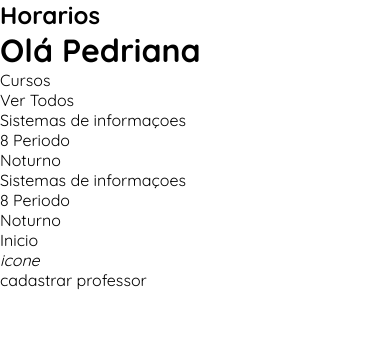
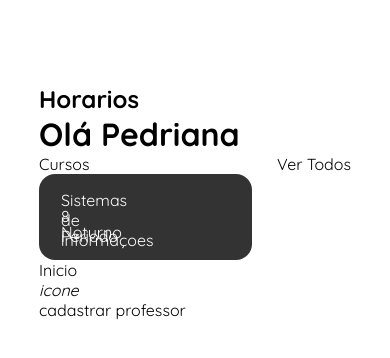
Before and after one commit to MatheusF99/login-screen, a React (Create React App) app: page / in a window 390 px wide. Shown: the top 358 px of the page. Built offline with nearby package versions, Linux system fonts and the light colour scheme.

Commit message:
mobile initialscreen style

```diff
--- a/src/App.css
+++ b/src/App.css
@@ -1,4 +1,8 @@
 .App{
     width: 100vw;
     height: 100vh;
+
+    display: flex;
+    justify-content: center;
+    align-items: center;
 }
--- a/src/App.js
+++ b/src/App.js
@@ -1,7 +1,7 @@
 import './App.css'
 import InitialPage from './pages/InitialPage/InitialPage';
 
-// import LoginPage from "./pages/LoginPage/LoginPage";
+import LoginPage from "./pages/LoginPage/LoginPage";
 
 
 function App() {
--- a/src/pages/InitialPage/InitialPage.js
+++ b/src/pages/InitialPage/InitialPage.js
@@ -1,21 +1,34 @@
 import React from 'react';
 
+import './initialPage.css'
 // import { Container } from './styles';
 
 function InitialPage() {
   return (
-    <div className="">
+    <div className="initial-div">
       <div className="div-title">
         <h2>Horarios</h2>
       </div>
 
-      <h1>Olá Pedriana</h1>
+      <h1 className='text-hello'>Olá Pedriana</h1>
+
+      <div className="info-courses">
+        <div className="title-courses">
+          <p>Cursos</p>
+          <span>Ver Todos</span>
+        </div>
 
         <div className="div-courses">
-        <p>Cursos</p>
-
-        <span>Ver Todos</span>
-
+          <div className="course">
+            <p>Sistemas de informaçoes</p>
+            <p>8 Periodo</p>
+            <p>Noturno</p>
+          </div>
+          {/* <div className="course">
+            <p>Sistemas de informaçoes</p>
+            <p>8 Periodo</p>
+            <p>Noturno</p>
+          </div>
           <div className="course">
             <p>Sistemas de informaçoes</p>
             <p>8 Periodo</p>
@@ -26,8 +39,13 @@ function InitialPage() {
             <p>8 Periodo</p>
             <p>Noturno</p>
           </div>
+          <div className="course">
+            <p>Sistemas de informaçoes</p>
+            <p>8 Periodo</p>
+            <p>Noturno</p>
+          </div> */}
         </div>
-
+      </div>
       <p>Inicio</p>
 
       <div className="div-register">
--- /dev/null
+++ b/src/pages/InitialPage/initialPage.css
@@ -0,0 +1,58 @@
+.initial-div{
+    width: 80vw;
+    height: 80vh;
+
+    display: flex;
+    justify-content: flex-start;
+    flex-direction: column;
+}
+
+.div-title h2{
+    height: 30px;
+
+}
+
+
+.text-hello{
+
+}
+
+.info-courses{
+    display: flex;
+    justify-content: center;
+    flex-direction: column;
+
+}
+
+.title-courses{
+    max-width: 80vw;
+    display: flex;
+    justify-content: space-between;
+}
+
+.div-courses{
+    display: flex;
+    justify-content: space-between;
+    min-width: 100%;
+
+}
+
+.course{
+    width: 213px;
+    height: 86px;
+
+    background: #333333;
+    border-radius: 16px;
+    color: #ffffff;
+
+    padding: 16px 22px;
+}
+
+.course p {
+    width: 70px;
+    height: 16px;
+}
+
+.div-register{
+
+}
```
Also changed, not shown: 1 other file (tests, documents, lock files or other folders). Lines whose indentation alone changed are shown as unchanged.
